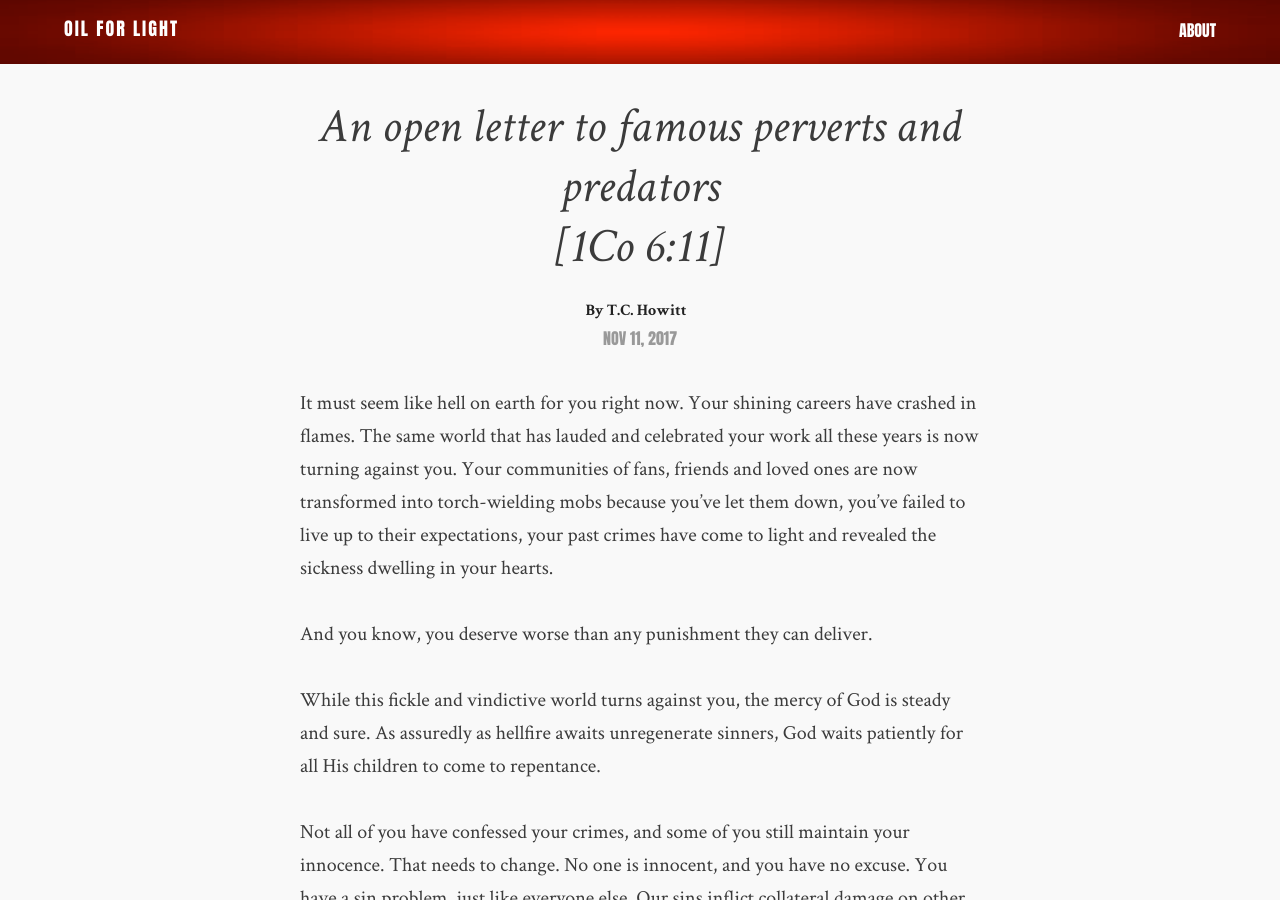
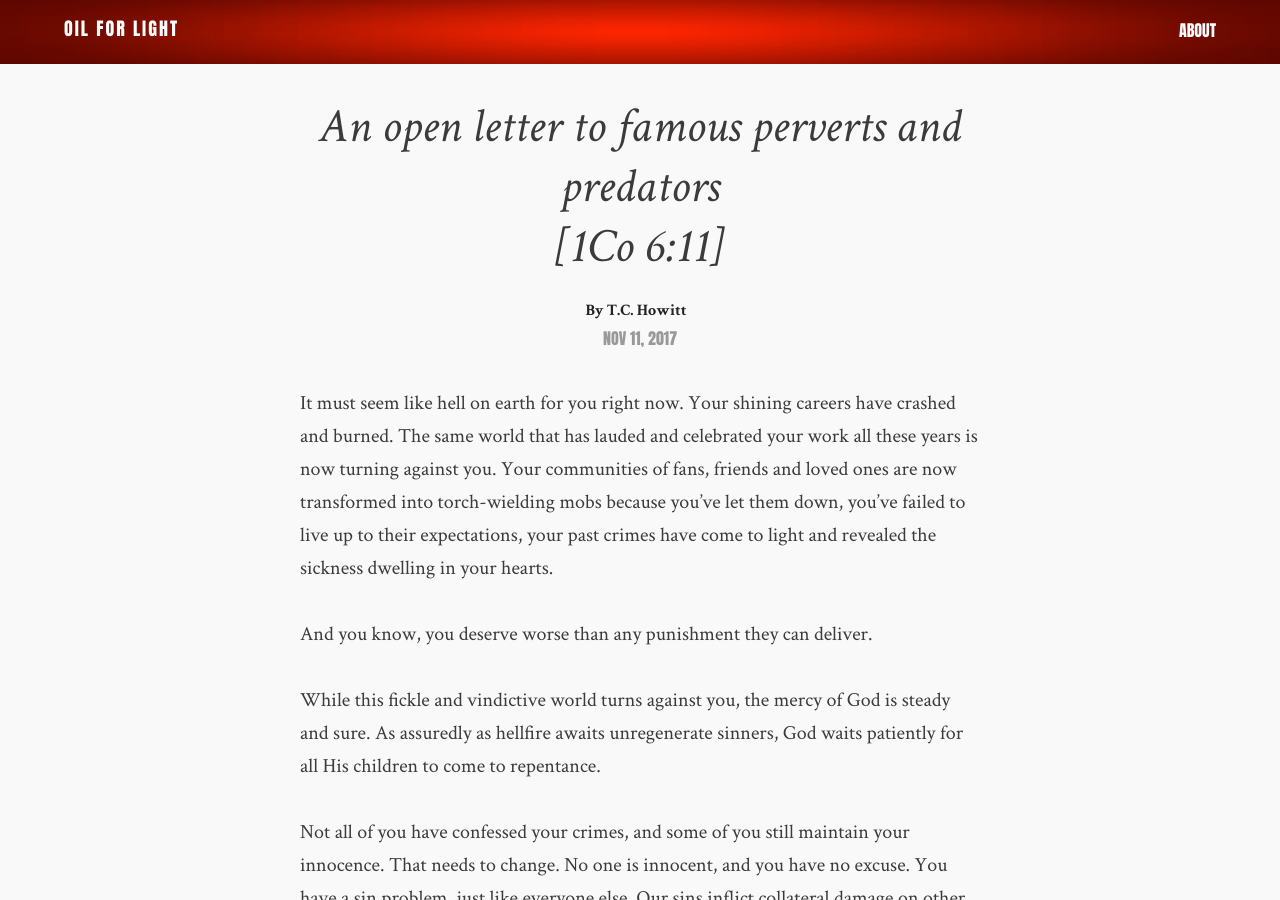
Before and after one commit to flashlightministries/oilforlight, a Jekyll site: the page built from _posts/2017-11-11-open-letter-perverts-predators.md, in a window 1280 px wide and 900 px high. Built offline with Jekyll 4.4.1, drawn with Linux system fonts in a browser that asks for light colours; nearby versions of some CDN libraries.

Commit message:
Update 2017-11-11-open-letter-perverts-predators.md

```diff
--- a/_posts/2017-11-11-open-letter-perverts-predators.md
+++ b/_posts/2017-11-11-open-letter-perverts-predators.md
@@ -6,7 +6,7 @@
 comments: false
 ---
 
-It must seem like hell on earth for you right now. Your shining careers have crashed in flames. The same world that has lauded and celebrated your work all these years is now turning against you.  Your communities of fans, friends and loved ones are now transformed into torch-wielding mobs because you've let them down, you've failed to live up to their expectations, your past crimes have come to light and revealed the sickness dwelling in your hearts.
+It must seem like hell on earth for you right now. Your shining careers have crashed and burned. The same world that has lauded and celebrated your work all these years is now turning against you.  Your communities of fans, friends and loved ones are now transformed into torch-wielding mobs because you've let them down, you've failed to live up to their expectations, your past crimes have come to light and revealed the sickness dwelling in your hearts.
 
 And you know, you deserve worse than any punishment they can deliver.
 
```
